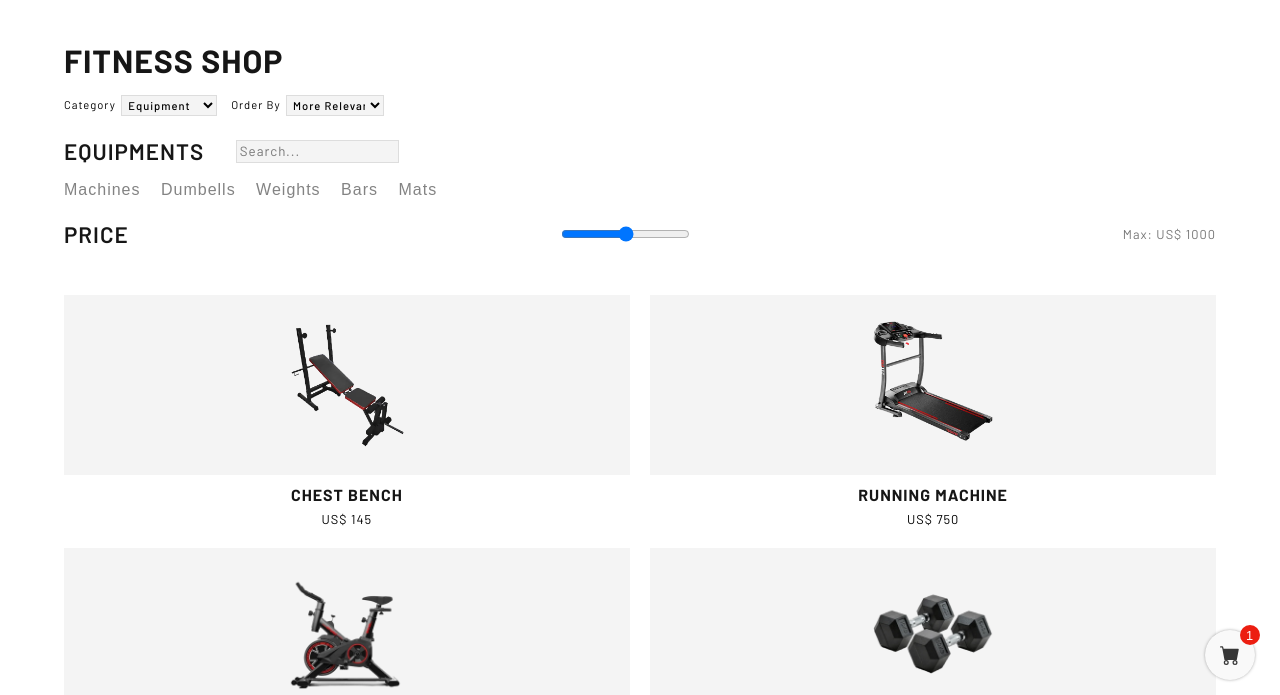
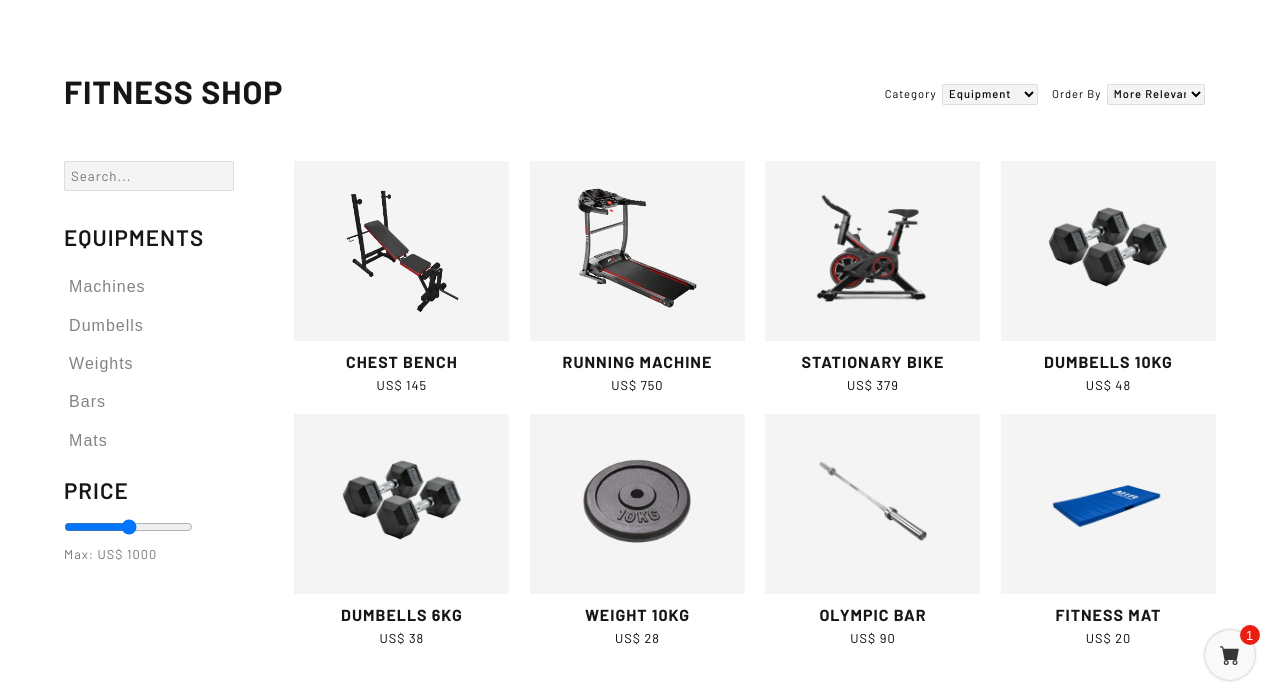
Before and after one commit to mathiramilo/fit-teammate, a website: page pages/shop.html in a window 1280 px wide. Shown: the part 105-800 px from the top of the page. Drawn offline with Linux system fonts and the light colour scheme.

Commit message:
Shop Finished

```diff
--- a/src/scss/pages/shop.scss
+++ b/src/scss/pages/shop.scss
@@ -1,6 +1,6 @@
 .shop-main-content {
     width: 90%;
-    max-width: 1600px;
+    max-width: 1200px;
     margin: auto;
     margin-top: 0.8em;
 }
@@ -36,6 +36,7 @@
         font-size: 0.7rem;
         font-weight: 500;
         padding: 0.2em;
+        border-radius: 2px;
 
         &:focus {
             outline: none;
@@ -71,6 +72,7 @@
         background-color: #F4F4F4;
         border: 1px solid #DDDDDD;
         padding: 0.2em;
+        border-radius: 2px;
 
         &:focus {
             outline: none;
@@ -151,3 +153,67 @@
         font-size: 0.8rem;
     }
 }
+
+@media (min-width: 624px) {
+    .shop-title-options {
+        display: flex;
+        justify-content: space-between;
+        align-items: flex-end;
+        margin-bottom: 1.4em;
+    }
+
+    .filters-products {
+        grid-template-columns: 34% 66%;
+    }
+
+    .search-subtitle {
+        flex-direction: column;
+        align-items: flex-start;
+        margin-bottom: 1em;
+
+        input {
+            padding: 6px;
+        }
+    }
+
+    .type-list {
+        flex-direction: column;
+        align-items: flex-start;
+        padding-left: 0.2em;
+        margin-bottom: 1em;
+    }
+
+    .price-filter {
+        flex-direction: column;
+        align-items: flex-start;
+        gap: 0.4em;
+
+        h2 {
+            margin-bottom: 0.2em;
+        }
+    }
+}
+
+@media (min-width: 824px) {
+    .filters-products {
+        grid-template-columns: 25% 75%;
+    }
+
+    .products {
+        grid-template-columns: repeat(3, 1fr);
+    }
+}
+
+@media (min-width: 1024px) {
+    .filters-products {
+        grid-template-columns: 20% 80%;
+    }
+
+    .products {
+        grid-template-columns: repeat(4, 1fr);
+    }
+
+    .shop-main-content {
+        margin-top: 2em;
+    }
+}
```
Also changed, not shown: src/css/style.css.
